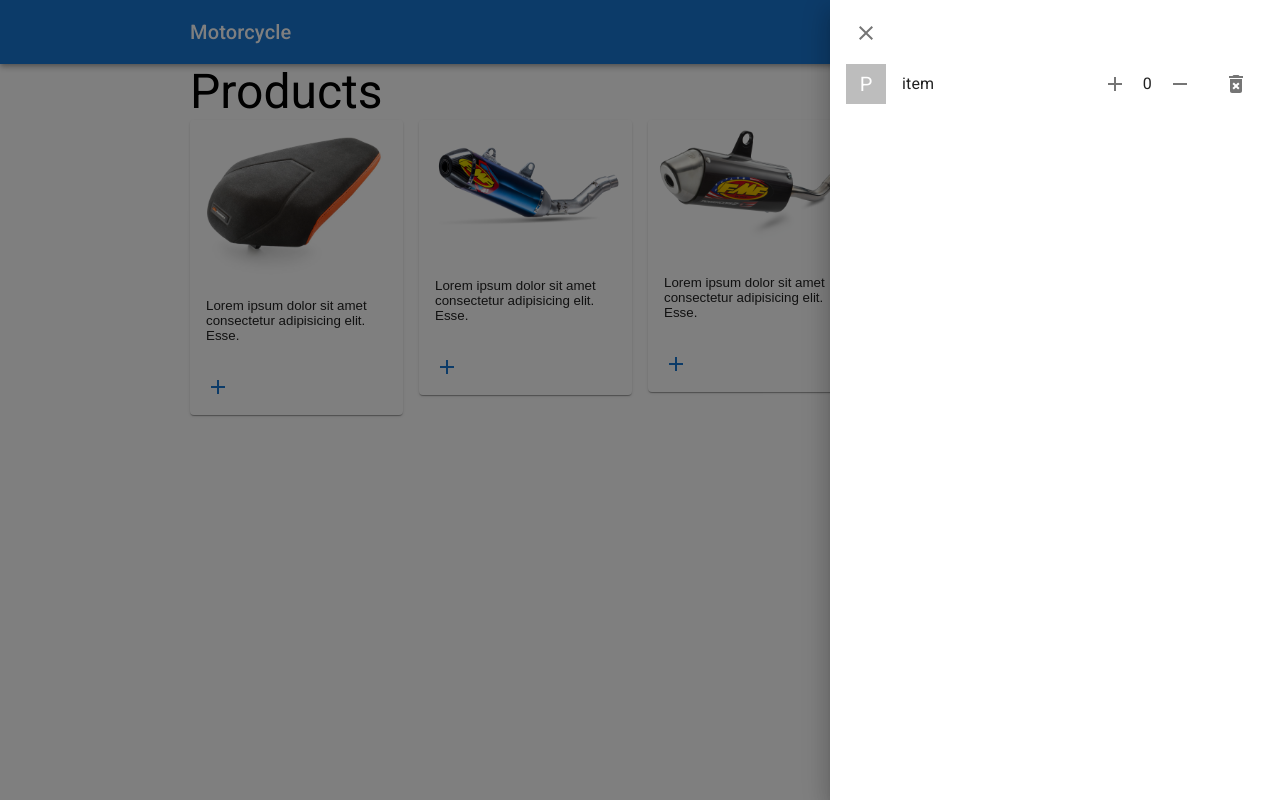
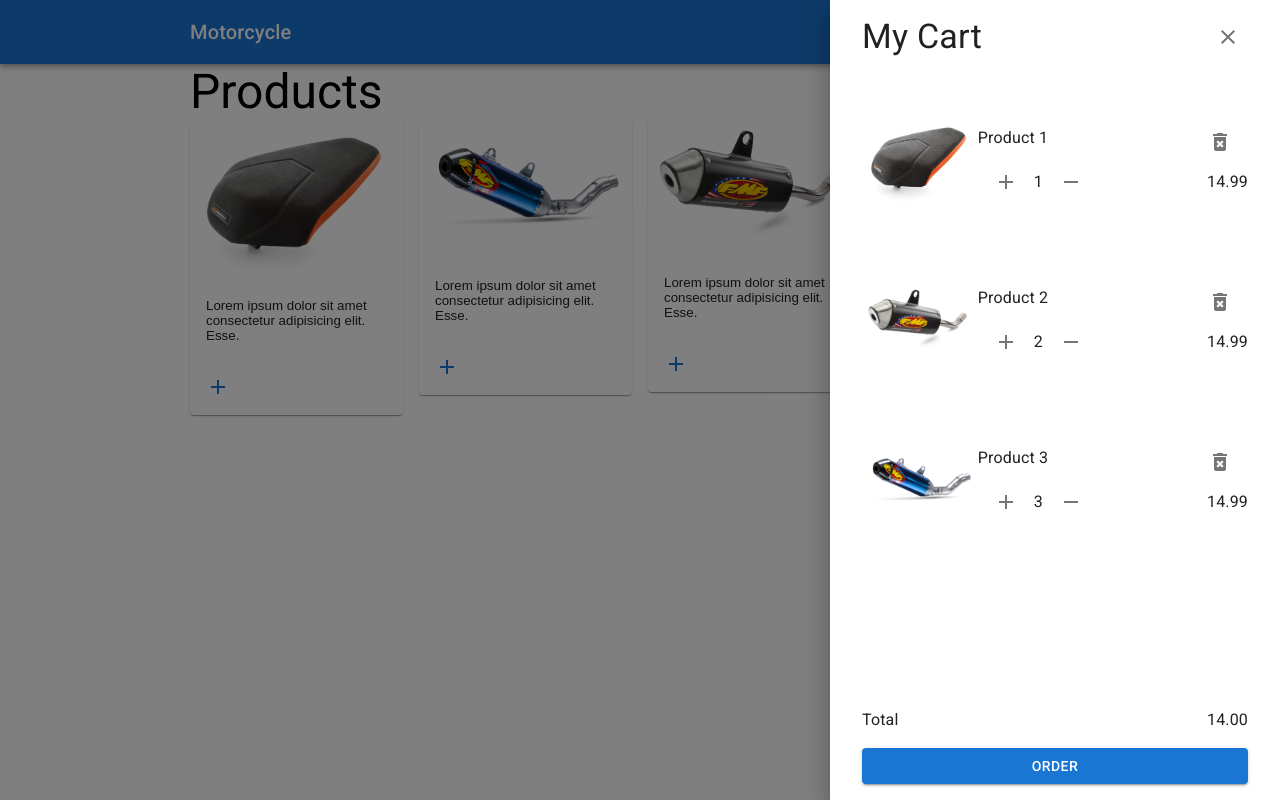
Before and after one commit to khaizter/motorcycle-ecommerce, a React (Create React App) app: page /products in a window 1280 px wide. Both pictures are taken after a click on the button 1066 px from the left and 32 px from the top of the page. Built offline with nearby package versions, Linux system fonts and the light colour scheme.

Commit message:
Edit layout of cart

```diff
--- a/src/App.tsx
+++ b/src/App.tsx
@@ -21,8 +21,8 @@ const App: React.FC = () => {
           <Route path='/' element={<Home />} />
           <Route path='/products' element={<Products />} />
         </Routes>
-        <Cart />
       </BrowserRouter>
+      <Cart />
     </CartProvider>
   );
 };
--- a/src/common/cart/cart-item/index.tsx
+++ b/src/common/cart/cart-item/index.tsx
@@ -1,33 +1,47 @@
-import { Avatar, ListItem, ListItemButton, ListItemIcon, ListItemText } from '@mui/material';
+import { Avatar, Box, Divider, ListItem, ListItemButton, ListItemIcon, ListItemText, Stack } from '@mui/material';
 import ListItemAvatar from '@mui/material/ListItemAvatar';
 import React from 'react';
 import DeleteForeverIcon from '@mui/icons-material/DeleteForever';
 import AddIcon from '@mui/icons-material/Add';
 import RemoveIcon from '@mui/icons-material/Remove';
+import { Item } from 'src/common/cart/model';
 
-const CartItem: React.FC = () => {
+interface propType {
+  item: Item;
+}
+
+const CartItem: React.FC<propType> = props => {
   return (
-    <ListItem>
-      <ListItemAvatar>
-        <Avatar variant='square'>P</Avatar>
+    <ListItem sx={{ width: '100%', minHeight: '160px', px: 0, py: '1rem', alignItems: 'center' }}>
+      <ListItemAvatar sx={{ width: '30%' }}>
+        <Avatar alt={props.item.name} src={props.item.thumbnail} sx={{ width: '100%', height: '100%' }} />
       </ListItemAvatar>
-      <ListItemText primary={'item'} />
+      <Box flexGrow={1}>
+        <Stack direction='row' justifyContent='center'>
+          <ListItemText primary={props.item.name} sx={{ flexGrow: 1 }} />
+          <ListItemButton sx={{ flexGrow: 0 }}>
+            <ListItemIcon sx={{ minWidth: 0 }}>
+              <DeleteForeverIcon />
+            </ListItemIcon>
+          </ListItemButton>
+        </Stack>
+        <Stack direction='row' alignItems='center' justifyContent='space-between'>
+          <Stack direction='row' alignItems='center'>
             <ListItemButton sx={{ flexGrow: 0 }}>
               <ListItemIcon sx={{ minWidth: 0 }}>
                 <AddIcon />
               </ListItemIcon>
             </ListItemButton>
-      <ListItemText primary={'0'} sx={{ flexGrow: 0 }} />
+            <ListItemText primary={props.item.quantity} sx={{ flexGrow: 0 }} />
             <ListItemButton sx={{ flexGrow: 0 }}>
               <ListItemIcon sx={{ minWidth: 0 }}>
                 <RemoveIcon />
               </ListItemIcon>
             </ListItemButton>
-      <ListItemButton sx={{ flexGrow: 0 }}>
-        <ListItemIcon sx={{ minWidth: 0 }}>
-          <DeleteForeverIcon />
-        </ListItemIcon>
-      </ListItemButton>
+          </Stack>
+          <ListItemText sx={{ flexGrow: 0 }}>14.99</ListItemText>
+        </Stack>
+      </Box>
     </ListItem>
   );
 };
--- a/src/common/cart/cart-list/index.tsx
+++ b/src/common/cart/cart-list/index.tsx
@@ -1,25 +1,21 @@
-import React, { useContext } from 'react';
+import React from 'react';
 
 import { List } from '@mui/material';
-import ListSubheader from '@mui/material/ListSubheader';
-
-import IconButton from '@mui/material/IconButton';
-import CloseIcon from '@mui/icons-material/Close';
 
 import CartItem from 'src/common/cart/cart-item';
-import { CartContext } from 'src/context/cart-context';
 
-const CartList: React.FC = () => {
-  const cartCtx = useContext(CartContext);
+import { Item } from 'src/common/cart/model';
 
+interface propType {
+  cartItems: Array<Item>;
+}
+
+const CartList: React.FC<propType> = props => {
   return (
-    <List sx={{ minWidth: { xs: '100vw', md: '450px' } }}>
-      <ListSubheader>
-        <IconButton onClick={cartCtx.hideCart}>
-          <CloseIcon />
-        </IconButton>
-      </ListSubheader>
-      <CartItem />
+    <List sx={{ flexGrow: 1, px: '2rem' }}>
+      {props.cartItems.map(item => {
+        return <CartItem key={item.id} item={item} />;
+      })}
     </List>
   );
 };
--- a/src/common/cart/index.tsx
+++ b/src/common/cart/index.tsx
@@ -1,16 +1,32 @@
 import React, { useContext } from 'react';
 
-import { Drawer } from '@mui/material';
+import { Button, Drawer, IconButton, Stack, Typography } from '@mui/material';
 
 import CartList from 'src/common/cart/cart-list';
 import { CartContext } from 'src/context/cart-context';
+import CloseIcon from '@mui/icons-material/Close';
 
 const Cart: React.FC = () => {
   const cartCtx = useContext(CartContext);
 
   return (
     <Drawer anchor='right' open={cartCtx.isOpen} onClose={cartCtx.hideCart}>
-      <CartList />
+      <Stack sx={{ width: { xs: '100vw', md: '450px' }, height: '100%' }} direction='column'>
+        <Stack direction='row' sx={{ justifyContent: 'space-between', px: '2rem', py: '1rem' }}>
+          <Typography variant='h4'>My Cart</Typography>
+          <IconButton onClick={cartCtx.hideCart}>
+            <CloseIcon />
+          </IconButton>
+        </Stack>
+        <CartList cartItems={cartCtx.cartItems} />
+        <Stack direction='column' spacing={2} sx={{ px: '2rem', py: '1rem' }}>
+          <Stack direction='row' sx={{ justifyContent: 'space-between' }}>
+            <Typography>Total</Typography>
+            <Typography>14.00</Typography>
+          </Stack>
+          <Button variant='contained'>Order</Button>
+        </Stack>
+      </Stack>
     </Drawer>
   );
 };
--- a/src/context/cart-context/index.tsx
+++ b/src/context/cart-context/index.tsx
@@ -5,6 +5,30 @@ import { createContext } from 'react';
 import { CartValuesType } from './model';
 
 import { Item } from './model';
+
+const DUMMY_CART_ITEMS: Array<Item> = [
+  {
+    id: '199971',
+    thumbnail: '/assets/images/product-placeholder_0.jpg',
+    name: 'Product 1',
+    quantity: 1,
+    price: 19.99
+  },
+  {
+    id: '199972',
+    thumbnail: '/assets/images/product-placeholder_1.jpg',
+    name: 'Product 2',
+    quantity: 2,
+    price: 15.99
+  },
+  {
+    id: '199973',
+    thumbnail: '/assets/images/product-placeholder_2.jpg',
+    name: 'Product 3',
+    quantity: 3,
+    price: 11.99
+  }
+];
 
 const defaultProvider: CartValuesType = {
   isOpen: false,
@@ -23,7 +47,7 @@ interface propType {
 
 const CartProvider: React.FC<propType> = props => {
   const [isOpen, setIsOpen] = useState<boolean>(false);
-  const [cartItems, setCartItems] = useState<Array<Item>>([]);
+  const [cartItems, setCartItems] = useState<Array<Item>>(DUMMY_CART_ITEMS);
 
   const showCartHandler = () => setIsOpen(true);
   const hideCartHandler = () => setIsOpen(false);
```
Lines whose indentation alone changed are shown as unchanged.
